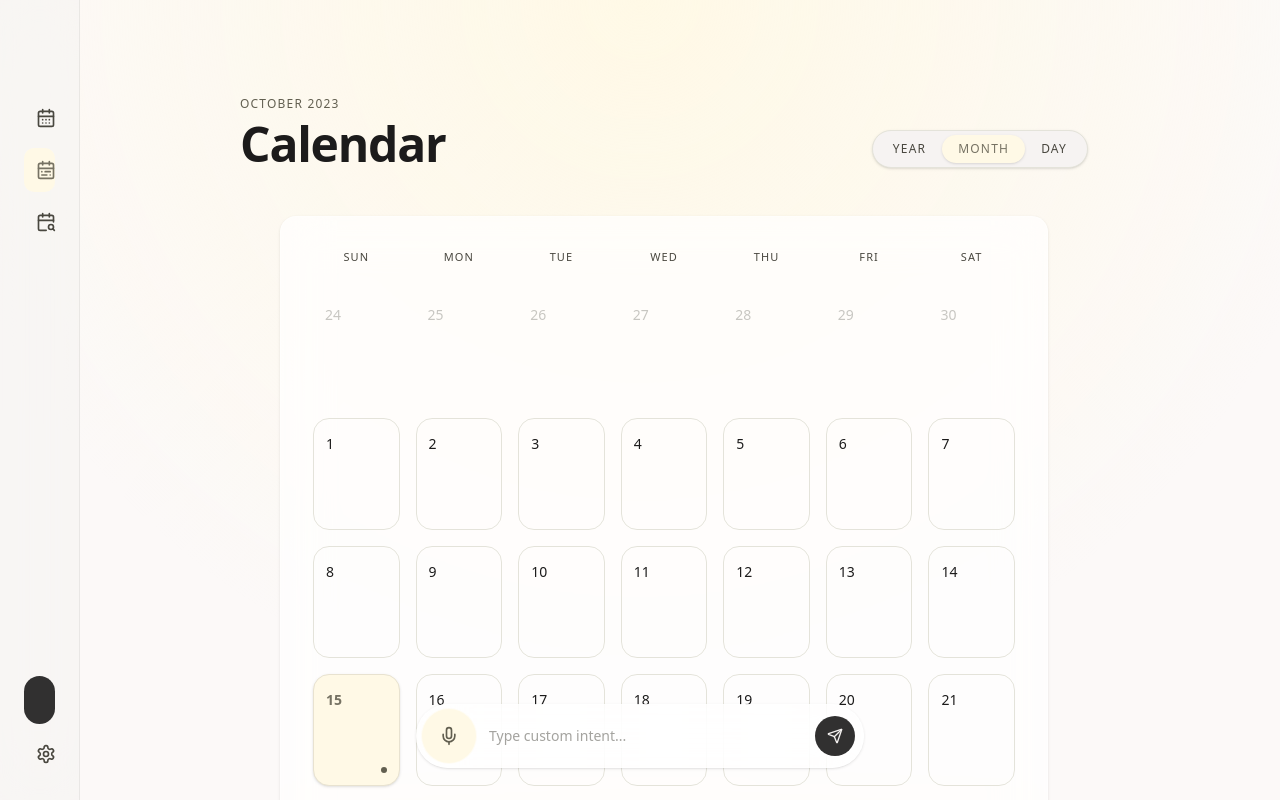
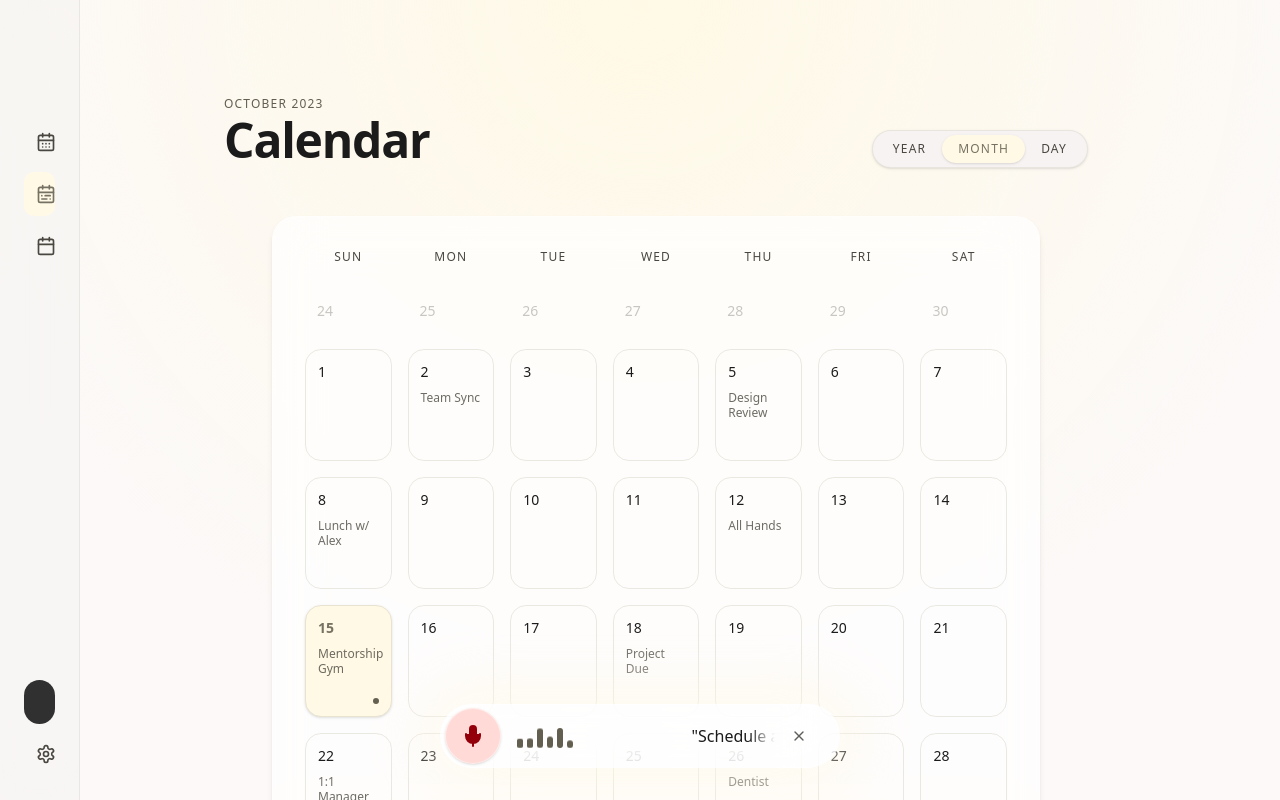
Before and after one commit to xtbnw/vocaflow, a Next.js app: page / in a window 1280 px wide. Shown: the top 800 px of the page. Built offline with nearby package versions, Linux system fonts and the light colour scheme.

Commit message:
feat: 优化前端ui

```diff
--- a/app/globals.css
+++ b/app/globals.css
@@ -109,3 +109,95 @@
   backdrop-filter: blur(24px);
   -webkit-backdrop-filter: blur(24px);
 }
+
+.ambient-glow {
+  box-shadow: 0 0 60px 20px rgb(255 249 230 / 60%);
+}
+
+.vf-voice-bar {
+  width: 80px;
+  transition: all 0.5s cubic-bezier(0.4, 0, 0.2, 1);
+}
+
+.vf-voice-bar.expanded {
+  width: 400px;
+}
+
+.pulse-ring {
+  animation: vf-pulse 2s cubic-bezier(0.4, 0, 0.6, 1) infinite;
+}
+
+.wave-bar {
+  animation: vf-wave 1.2s ease-in-out infinite alternate;
+  transform-origin: bottom;
+}
+
+.wave-bar:nth-child(1) {
+  animation-delay: -1.2s;
+}
+
+.wave-bar:nth-child(2) {
+  animation-delay: -1s;
+}
+
+.wave-bar:nth-child(3) {
+  animation-delay: -0.8s;
+}
+
+.wave-bar:nth-child(4) {
+  animation-delay: -0.6s;
+}
+
+.wave-bar:nth-child(5) {
+  animation-delay: -0.4s;
+}
+
+.wave-bar:nth-child(6) {
+  animation-delay: -0.2s;
+}
+
+.transcription-scroll {
+  mask-image: linear-gradient(to right, transparent, black 15%, black 85%, transparent);
+  -webkit-mask-image: linear-gradient(to right, transparent, black 15%, black 85%, transparent);
+}
+
+.animate-scroll {
+  display: inline-block;
+  animation: vf-scroll-text 15s linear infinite;
+}
+
+@media (max-width: 480px) {
+  .vf-voice-bar.expanded {
+    width: min(400px, calc(100vw - 32px));
+  }
+}
+
+@keyframes vf-pulse {
+  0%,
+  100% {
+    opacity: 1;
+    transform: scale(1);
+  }
+  50% {
+    opacity: 0.7;
+    transform: scale(1.05);
+  }
+}
+
+@keyframes vf-wave {
+  0% {
+    transform: scaleY(0.2);
+  }
+  100% {
+    transform: scaleY(1);
+  }
+}
+
+@keyframes vf-scroll-text {
+  0% {
+    transform: translateX(100%);
+  }
+  100% {
+    transform: translateX(-100%);
+  }
+}
--- a/app/page.tsx
+++ b/app/page.tsx
@@ -1,52 +1,93 @@
-import { Bell, CalendarDays, CalendarRange, CalendarSearch, Mic, Plus, Send, Settings, UserCircle } from "lucide-react";
+"use client";
+
+import { Bell, Calendar, CalendarDays, CalendarRange, Mic, Plus, Settings, UserCircle, X } from "lucide-react";
+import { useState } from "react";
+
+type ViewName = "year" | "month" | "day";
 
 const weekDays = ["Sun", "Mon", "Tue", "Wed", "Thu", "Fri", "Sat"];
 const leadingDays = [24, 25, 26, 27, 28, 29, 30];
 const monthDays = Array.from({ length: 31 }, (_, index) => index + 1);
+const summaries: Record<number, string[]> = {
+  2: ["Team Sync"],
+  5: ["Design Review"],
+  8: ["Lunch w/ Alex"],
+  12: ["All Hands"],
+  15: ["Mentorship", "Gym"],
+  18: ["Project Due"],
+  22: ["1:1 Manager"],
+  26: ["Dentist"],
+};
+const dayEvents = [
+  { time: "09:00", title: "Morning standup", color: "bg-[#fff9e6]" },
+  { time: "12:30", title: "Lunch w/ Alex", color: "bg-[#e5e2e1]" },
+  { time: "18:00", title: "Gym session", color: "bg-[#fff9e6]" },
+];
+const months = ["Jan", "Feb", "Mar", "Apr", "May", "Jun", "Jul", "Aug", "Sep", "Oct", "Nov", "Dec"];
 
 export default function Home() {
+  const [activeView, setActiveView] = useState<ViewName>("month");
+  const [selectedDay, setSelectedDay] = useState<number | null>(null);
+  const [voiceExpanded, setVoiceExpanded] = useState(true);
+
+  const switchView = (viewName: ViewName, dayNum: number | null = null) => {
+    setActiveView(viewName);
+    setSelectedDay(dayNum);
+  };
+
+  const header =
+    activeView === "year"
+      ? { title: "2023", subtitle: "Year Overview" }
+      : activeView === "day"
+        ? { title: selectedDay ? `October ${selectedDay}, 2023` : "Your Schedule", subtitle: "Day View" }
+        : { title: "Calendar", subtitle: "October 2023" };
+
   return (
-    <main className="vf-shell min-h-screen overflow-x-hidden text-[#1c1b1b]">
-      <nav className="sticky top-0 z-40 flex h-20 items-center justify-between border-b border-[#5f5f58]/10 bg-[#fcf9f8]/80 px-6 backdrop-blur-xl md:hidden">
-        <div className="text-2xl font-semibold tracking-tight">VocaFlow</div>
+    <div className="vf-shell min-h-screen overflow-x-hidden text-[#1c1b1b]">
+      <nav className="sticky top-0 z-50 flex h-20 w-full items-center justify-between border-b border-[#5f5f58]/10 bg-[#fcf9f8]/80 px-6 shadow-sm backdrop-blur-xl md:hidden">
+        <div className="text-[28px] font-bold leading-9 tracking-tight">VocaFlow</div>
         <div className="flex items-center gap-4 text-[#625f50]">
-          <Bell className="h-5 w-5" />
-          <UserCircle className="h-6 w-6" />
+          <Bell className="h-6 w-6" />
+          <UserCircle className="h-7 w-7 fill-current" />
         </div>
       </nav>
 
-      <aside className="group fixed left-0 top-0 z-40 hidden h-screen w-20 flex-col gap-6 overflow-hidden border-r border-[#5f5f58]/10 bg-[#f6f3f2]/60 p-6 backdrop-blur-2xl transition-[width] duration-300 hover:w-64 md:flex">
-        <div className="h-12 text-5xl font-semibold tracking-tight opacity-0 transition-opacity duration-300 group-hover:opacity-100">
+      <aside className="group fixed left-0 top-0 z-40 hidden h-screen w-20 flex-col gap-6 overflow-hidden border-r border-[#5f5f58]/10 bg-[#f6f3f2]/60 p-6 backdrop-blur-2xl transition-[width] duration-300 ease-in-out hover:w-64 md:flex">
+        <div className="mb-6 flex h-12 shrink-0 items-center">
+          <div className="ml-2 whitespace-nowrap text-5xl font-semibold leading-[56px] opacity-0 transition-opacity duration-300 group-hover:opacity-100">
             V
           </div>
-        <div className="flex flex-col gap-2">
-          <a className="flex items-center gap-4 rounded-lg p-3 text-[#49473f]" href="/schedules">
+        </div>
+
+        <nav className="flex w-full flex-col gap-2">
+          <button className={sideNavClass(activeView === "day")} onClick={() => switchView("day")}>
             <CalendarDays className="h-5 w-5 shrink-0" />
             <span className="whitespace-nowrap text-xs font-medium uppercase tracking-widest opacity-0 transition-opacity duration-300 group-hover:opacity-100">
               Day
             </span>
-          </a>
-          <a className="flex items-center gap-4 rounded-lg bg-[#fff9e6] p-3 font-semibold text-[#767263]" href="/">
+          </button>
+          <button className={sideNavClass(activeView === "month")} onClick={() => switchView("month")}>
             <CalendarRange className="h-5 w-5 shrink-0" />
             <span className="whitespace-nowrap text-xs font-medium uppercase tracking-widest opacity-0 transition-opacity duration-300 group-hover:opacity-100">
               Month
             </span>
-          </a>
-          <a className="flex items-center gap-4 rounded-lg p-3 text-[#49473f]" href="/">
-            <CalendarSearch className="h-5 w-5 shrink-0" />
+          </button>
+          <button className={sideNavClass(activeView === "year")} onClick={() => switchView("year")}>
+            <Calendar className="h-5 w-5 shrink-0" />
             <span className="whitespace-nowrap text-xs font-medium uppercase tracking-widest opacity-0 transition-opacity duration-300 group-hover:opacity-100">
               Year
             </span>
-          </a>
-        </div>
-        <div className="mt-auto flex flex-col gap-2">
-          <button className="flex h-12 items-center justify-center gap-4 rounded-full bg-[#313030] px-3 text-[#f3f0ef] group-hover:justify-start">
+          </button>
+        </nav>
+
+        <div className="mt-auto flex w-full flex-col gap-2">
+          <button className="flex shrink-0 items-center justify-center gap-4 rounded-full bg-[#313030] p-3 text-[#f3f0ef] transition-transform duration-200 hover:translate-x-1 active:scale-95 group-hover:justify-start">
             <Plus className="h-5 w-5 shrink-0" />
             <span className="whitespace-nowrap text-xs font-medium uppercase tracking-widest opacity-0 transition-opacity duration-300 group-hover:opacity-100">
               New Event
             </span>
           </button>
-          <a className="flex items-center gap-4 rounded-lg p-3 text-[#49473f]" href="/">
+          <a className="flex shrink-0 items-center gap-4 rounded-lg p-3 text-[#49473f] transition-transform duration-200 hover:translate-x-1 hover:bg-[#e5e2e1]/30 active:scale-95" href="#">
             <Settings className="h-5 w-5 shrink-0" />
             <span className="whitespace-nowrap text-xs font-medium uppercase tracking-widest opacity-0 transition-opacity duration-300 group-hover:opacity-100">
               Settings
@@ -55,67 +96,181 @@ export default function Home() {
         </div>
       </aside>
 
-      <section className="mx-auto w-full max-w-5xl px-6 pb-48 pt-12 md:pl-28 md:pr-16 md:pt-24">
-        <header className="mb-12 flex flex-col gap-5 md:flex-row md:items-end md:justify-between">
+      <main className="mx-auto w-full max-w-5xl px-6 pb-64 pt-12 transition-all duration-300 md:pl-24 md:pr-16 md:pt-24 lg:pl-24">
+        <header className="mb-12 flex flex-col gap-3 md:flex-row md:items-end md:justify-between">
           <div>
-            <p className="text-xs font-medium uppercase tracking-widest text-[#625f50]">October 2023</p>
-            <h1 className="mt-2 text-4xl font-semibold tracking-tight md:text-5xl">Calendar</h1>
+            <p className="text-xs font-medium uppercase tracking-widest text-[#625f50]">{header.subtitle}</p>
+            <h1 className="text-5xl font-semibold leading-[56px] tracking-tight text-[#1c1b1b]">{header.title}</h1>
           </div>
-          <div className="flex w-max rounded-full border border-[#e4e3da] bg-[#f6f3f2] p-1 shadow-sm">
-            <button className="rounded-full px-4 py-1.5 text-xs font-medium uppercase tracking-widest text-[#49473f]">Year</button>
-            <button className="rounded-full bg-[#fff9e6] px-4 py-1.5 text-xs font-medium uppercase tracking-widest text-[#767263] shadow-sm">Month</button>
-            <button className="rounded-full px-4 py-1.5 text-xs font-medium uppercase tracking-widest text-[#49473f]">Day</button>
+          <div className="mt-4 flex self-start rounded-full border border-[#e4e3da]/80 bg-[#f6f3f2] p-1 shadow-sm md:mt-0 md:self-auto">
+            <button className={toggleClass(activeView === "year")} onClick={() => switchView("year")}>
+              Year
+            </button>
+            <button className={toggleClass(activeView === "month")} onClick={() => switchView("month")}>
+              Month
+            </button>
+            <button className={toggleClass(activeView === "day")} onClick={() => switchView("day")}>
+              Day
+            </button>
           </div>
         </header>
 
-        <div className="vf-glass mx-auto max-w-3xl rounded-2xl p-4 shadow-sm md:p-8">
+        <section className="relative min-h-[60vh] w-full">
+          <ViewPanel active={activeView === "month"}>
+            <MonthView onSelectDay={(day) => switchView("day", day)} />
+          </ViewPanel>
+          <ViewPanel active={activeView === "day"}>
+            <DayView />
+          </ViewPanel>
+          <ViewPanel active={activeView === "year"}>
+            <YearView onSelectMonth={() => switchView("month")} />
+          </ViewPanel>
+        </section>
+      </main>
+
+      <div className="pointer-events-none fixed bottom-8 left-0 right-0 z-50 flex flex-col items-center gap-3 px-4">
+        <div className={`vf-glass vf-voice-bar ambient-glow pointer-events-auto relative flex h-16 items-center overflow-hidden rounded-full p-1 ${voiceExpanded ? "expanded pr-6" : ""}`}>
+          <button
+            className={`z-10 flex h-14 w-14 shrink-0 items-center justify-center rounded-full border border-white/50 shadow-sm transition-all duration-300 hover:scale-105 ${voiceExpanded ? "bg-[#ffdad6] text-[#93000a]" : "pulse-ring bg-[#fff9e6] text-[#1e1c11]"}`}
+            onClick={() => setVoiceExpanded((value) => !value)}
+          >
+            <Mic className="h-6 w-6 fill-current" />
+          </button>
+          <div className={`flex h-full flex-1 items-center justify-between pl-4 transition-opacity duration-300 ${voiceExpanded ? "opacity-100" : "opacity-0"}`}>
+            <div className="flex h-6 w-16 shrink-0 items-end gap-1">
+              {[24, 16, 24, 12, 20, 8].map((height, index) => (
+                <div className="wave-bar w-1.5 rounded-full bg-[#625f50]" key={index} style={{ height }} />
+              ))}
+            </div>
+            <div className="transcription-scroll relative ml-4 flex h-full flex-1 items-center overflow-hidden">
+              <div className="absolute inset-0 flex items-center">
+                <span className="animate-scroll whitespace-nowrap text-base text-[#1c1b1b]">
+                  &quot;Schedule a gym session for tomorrow evening...&quot;
+                </span>
+              </div>
+            </div>
+            <button className="ml-2 flex h-8 w-8 shrink-0 items-center justify-center rounded-full text-[#5e5e5d] transition-colors hover:bg-[#e5e2e1]/50" onClick={() => setVoiceExpanded(false)}>
+              <X className="h-4 w-4" />
+            </button>
+          </div>
+        </div>
+      </div>
+    </div>
+  );
+}
+
+function sideNavClass(active: boolean) {
+  return active
+    ? "flex shrink-0 items-center gap-4 rounded-lg bg-[#fff9e6] p-3 font-bold text-[#767263] transition-transform duration-200 hover:translate-x-1 active:scale-95"
+    : "flex shrink-0 items-center gap-4 rounded-lg p-3 text-[#49473f] transition-transform duration-200 hover:translate-x-1 hover:bg-[#e5e2e1]/30 active:scale-95";
+}
+
+function toggleClass(active: boolean) {
+  return active
+    ? "rounded-full bg-[#fff9e6] px-4 py-1.5 text-xs font-medium uppercase tracking-widest text-[#767263] shadow-sm transition-colors"
+    : "rounded-full px-4 py-1.5 text-xs font-medium uppercase tracking-widest text-[#49473f] transition-colors hover:bg-[#e5e2e1]/50";
+}
+
+function ViewPanel({ active, children }: { active: boolean; children: React.ReactNode }) {
+  return (
+    <div className={active ? "relative w-full translate-y-0 opacity-100 transition-all duration-300" : "pointer-events-none absolute w-full translate-y-2.5 opacity-0 transition-all duration-300"}>
+      {children}
+    </div>
+  );
+}
+
+function MonthView({ onSelectDay }: { onSelectDay: (day: number) => void }) {
+  return (
+    <div className="vf-glass mx-auto mb-12 max-w-3xl rounded-3xl p-4 shadow-md md:p-8">
       <div className="mb-6 grid grid-cols-7 gap-2 md:gap-4">
         {weekDays.map((day) => (
-              <div className="text-center text-[11px] font-medium uppercase tracking-widest text-[#49473f]" key={day}>
+          <div className="text-center text-xs font-medium uppercase tracking-widest text-[#49473f]" key={day}>
             {day}
           </div>
         ))}
       </div>
       <div className="grid grid-cols-7 gap-2 md:gap-4">
         {leadingDays.map((day) => (
-              <div className="min-h-16 rounded-2xl p-2 opacity-30 md:min-h-28 md:p-3" key={`lead-${day}`}>
+          <div className="flex flex-col items-start rounded-2xl p-3 opacity-30" key={`lead-${day}`}>
             <span className="text-sm text-[#49473f]">{day}</span>
           </div>
         ))}
-            {monthDays.map((day) => (
-              <div
+        {monthDays.map((day) => {
+          const active = day === 15;
+          return (
+            <button
               className={
-                  day === 15
-                    ? "relative min-h-16 rounded-2xl border border-[#e8e2d0] bg-[#fff9e6] p-2 shadow-sm md:min-h-28 md:p-3"
-                    : "min-h-16 rounded-2xl border border-[#e4e3da] p-2 md:min-h-28 md:p-3"
+                active
+                  ? "relative flex h-20 flex-col items-start overflow-hidden rounded-2xl border border-[#e8e2d0] bg-[#fff9e6] p-3 text-left shadow-sm transition-colors md:h-28"
+                  : "group relative flex h-20 flex-col items-start overflow-hidden rounded-2xl border border-[#e4e3da]/80 p-3 text-left transition-colors hover:bg-[#e5e2e1]/30 md:h-28"
               }
               key={day}
+              onClick={() => onSelectDay(day)}
             >
-                <span className={day === 15 ? "text-sm font-semibold text-[#767263]" : "text-sm text-[#1c1b1b]"}>
+              <span className={active ? "text-sm font-bold text-[#767263]" : "text-sm text-[#1c1b1b] transition-colors group-hover:text-[#625f50]"}>
                 {day}
               </span>
-                {day === 15 ? <span className="absolute bottom-3 right-3 h-1.5 w-1.5 rounded-full bg-[#625f50]" /> : null}
+              {summaries[day] ? (
+                <span className="mt-2 text-[10px] font-medium leading-tight text-[#49473f]/80 md:text-xs">
+                  {summaries[day].map((item) => (
+                    <span className="block" key={item}>
+                      {item}
+                    </span>
+                  ))}
+                </span>
+              ) : null}
+              {active ? <span className="absolute bottom-3 right-3 h-1.5 w-1.5 rounded-full bg-[#625f50]" /> : null}
+            </button>
+          );
+        })}
+      </div>
+    </div>
+  );
+}
+
+function DayView() {
+  return (
+    <div className="vf-glass mx-auto max-w-2xl rounded-3xl p-6 shadow-md md:p-8">
+      <div className="flex flex-col gap-4">
+        {dayEvents.map((event) => (
+          <div className="flex gap-4 rounded-2xl border border-[#e4e3da]/80 bg-white/40 p-4" key={event.time}>
+            <div className="w-16 shrink-0 text-xs font-medium uppercase tracking-widest text-[#49473f]">{event.time}</div>
+            <div className={`h-12 w-1.5 shrink-0 rounded-full ${event.color}`} />
+            <div className="font-medium text-[#1c1b1b]">{event.title}</div>
           </div>
         ))}
       </div>
     </div>
-      </section>
-
-      <div className="fixed bottom-8 left-0 right-0 z-50 flex justify-center px-4">
-        <div className="vf-glass flex h-16 w-full max-w-md items-center gap-3 rounded-full p-1 pr-2 shadow-sm">
-          <button className="flex h-14 w-14 shrink-0 items-center justify-center rounded-full border border-white/60 bg-[#fff9e6] text-[#625f50]">
-            <Mic className="h-5 w-5" />
-          </button>
-          <input
-            className="min-w-0 flex-1 border-none bg-transparent text-sm text-[#1c1b1b] outline-none placeholder:text-[#49473f]/50"
-            placeholder="Type custom intent..."
-            type="text"
-          />
-          <button className="flex h-10 w-10 shrink-0 items-center justify-center rounded-full bg-[#313030] text-[#f3f0ef]">
-            <Send className="h-4 w-4" />
-          </button>
-        </div>
-      </div>
-    </main>
   );
 }
+
+function YearView({ onSelectMonth }: { onSelectMonth: () => void }) {
+  return (
+    <div className="grid grid-cols-1 gap-4 sm:grid-cols-2 lg:grid-cols-3">
+      {months.map((month) => {
+        const active = month === "Oct";
+        return (
+          <button
+            className={
+              active
+                ? "vf-glass rounded-lg border border-[#e8e2d0] bg-[#fff9e6] p-4 text-left shadow-sm transition-colors"
+                : "vf-glass rounded-lg border border-[#e4e3da]/80 p-4 text-left transition-colors hover:bg-[#e5e2e1]/30"
+            }
+            key={month}
+            onClick={onSelectMonth}
+          >
+            <h3 className="mb-4 text-xs font-medium uppercase tracking-widest text-[#49473f]">{month}</h3>
+            <div className="grid grid-cols-7 gap-1">
+              {Array.from({ length: 30 }, (_, index) => (
+                <span
+                  className={`aspect-square rounded-sm ${active && index === 14 ? "bg-[#625f50]" : "bg-[#e5e2e1]"} opacity-50`}
+                  key={index}
+                />
+              ))}
+            </div>
+          </button>
+        );
+      })}
+    </div>
+  );
+}
```
Lines whose indentation alone changed are shown as unchanged.
